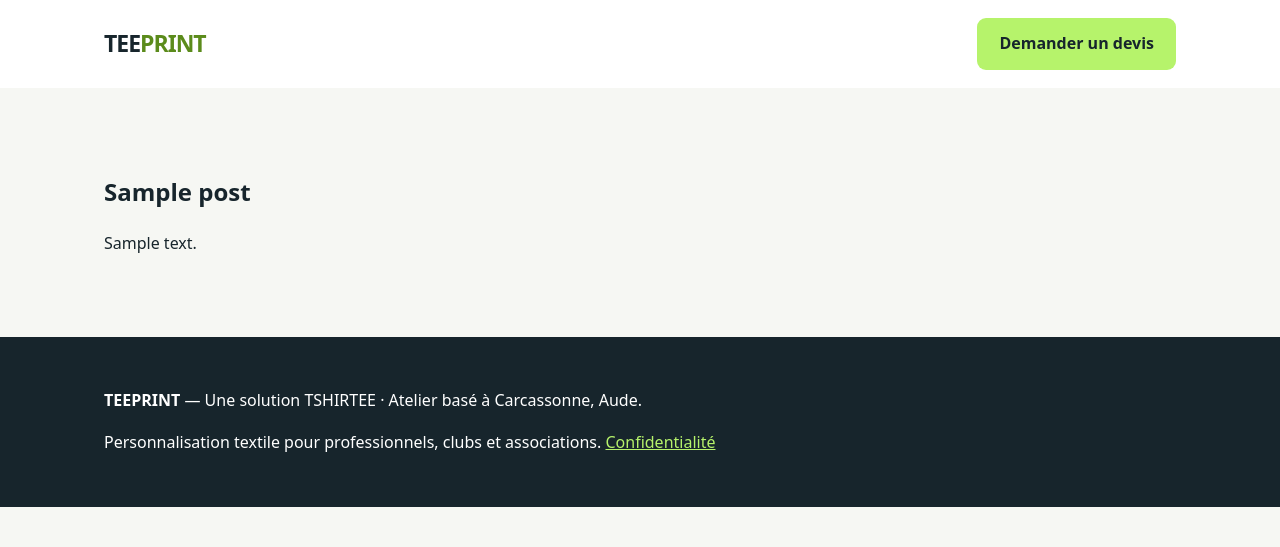
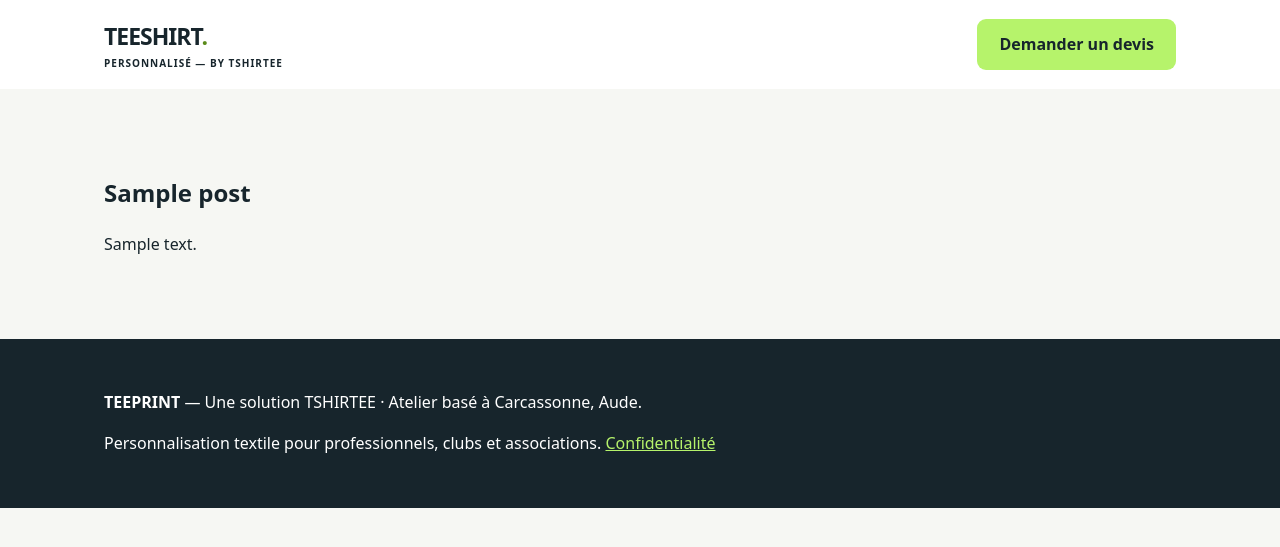
Before and after one commit to edopineda-creator/teeshirtpersonnalise-fr, a WordPress theme: template wordpress/teeprint-landing/page.php in a window 1280 px wide. Shown: the top 547 px of the page. Run offline with PHP 8.4 and a stand-in for WordPress, Linux system fonts and the light colour scheme; the site name, menu and one post (Sample post) are stand-ins, and other content is empty; some libraries are stand-ins or nearby versions.

Commit message:
Align header brand with domain and TSHIRTEE

```diff
--- a/wordpress/teeprint-landing/header.php
+++ b/wordpress/teeprint-landing/header.php
@@ -1 +1 @@
-<?php if (!defined('ABSPATH')) exit; ?><!doctype html><html <?php language_attributes(); ?>><head><meta charset="<?php bloginfo('charset'); ?>"><meta name="viewport" content="width=device-width, initial-scale=1"><?php wp_head(); ?></head><body <?php body_class(); ?>><?php wp_body_open(); ?><header class="header"><div class="wrap"><a class="brand" href="<?php echo esc_url(home_url('/')); ?>">TEE<span>PRINT</span></a><a class="btn" href="#devis">Demander un devis</a></div></header>
+<?php if (!defined('ABSPATH')) exit; ?><!doctype html><html <?php language_attributes(); ?>><head><meta charset="<?php bloginfo('charset'); ?>"><meta name="viewport" content="width=device-width, initial-scale=1"><?php wp_head(); ?></head><body <?php body_class(); ?>><?php wp_body_open(); ?><header class="header"><div class="wrap"><a class="brand" href="<?php echo esc_url(home_url('/')); ?>">TEESHIRT<span>.</span><small>PERSONNALISÉ — BY TSHIRTEE</small></a><a class="btn" href="<?php echo esc_url(home_url('/#devis')); ?>">Demander un devis</a></div></header>
```
